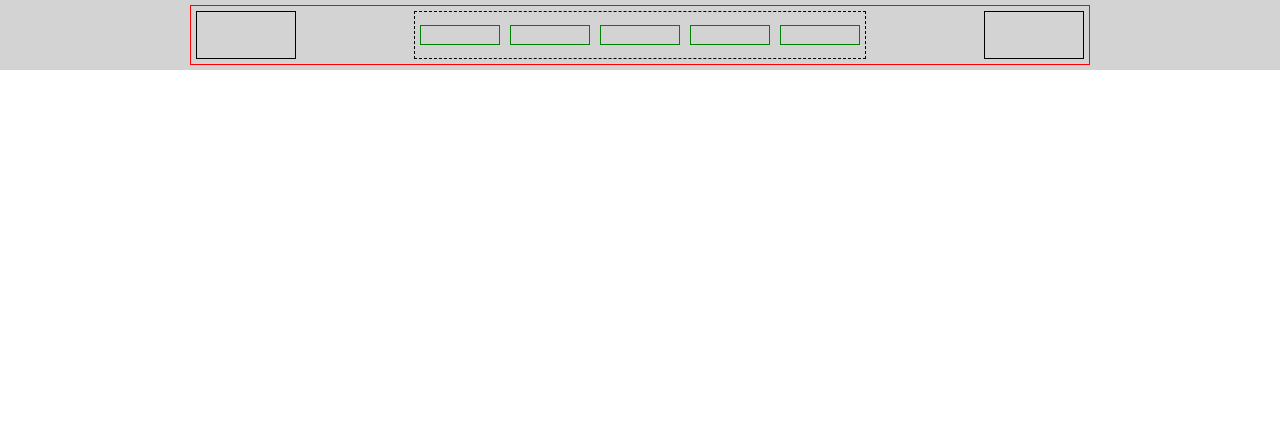
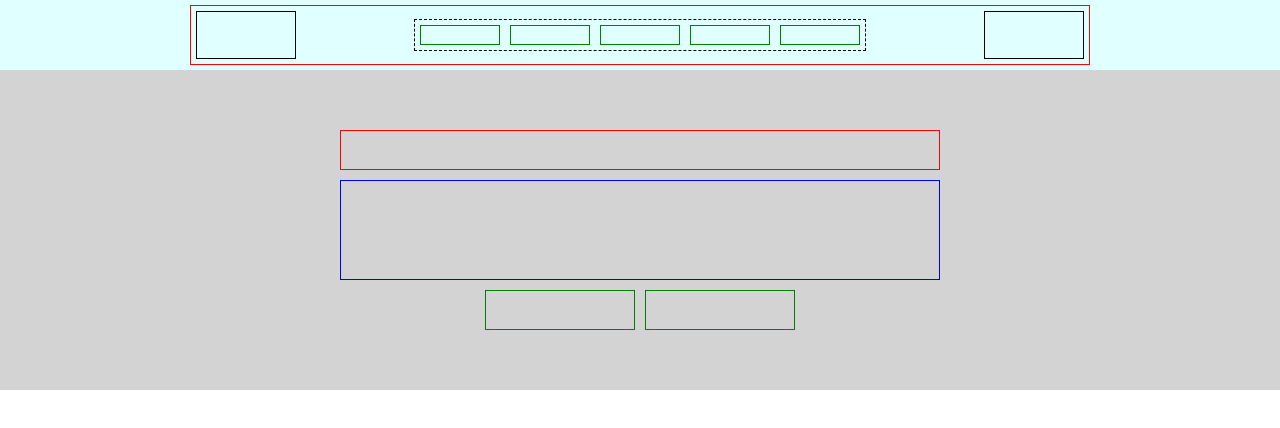
Before and after one commit to martinapiglio/htmlcss-struttura-discord, a plain HTML site: page index.html in a window 1280 px wide. Drawn offline with Linux system fonts and the light colour scheme.

Commit message:
header styling + adjustments nav bar

```diff
--- a/css/style.css
+++ b/css/style.css
@@ -1,17 +1,19 @@
 .container {
     max-width: 900px;
-    margin: 0 auto;
+    margin: auto;
 }
 
 .flex-row {
     display: flex;
     flex-direction: row;
     justify-content: space-between;
+    align-items: center;
+    gap: 10px;
 }
 
 nav {
-    background-color: lightgrey; /* random colour, to be adj in final layout */
-    height: 70px; /* random size, to be adj in final layout */
+    background-color:lightcyan; /* random colour, to be adj in final layout */
+    height: 70px;
     padding: 5px; /* to be deleted in final layout */
 }
 
@@ -23,20 +25,50 @@ nav {
 
 #logo, #login{
     border: 1px solid black; /* to be deleted in final layout */
-    width: 100px; /* random size, to be adj in final layout */
+    width: 100px;
+    height: 100%;
 }
 
- #search-bar ul {
+ #links-bar ul {
     border: 1px dashed black; /* to be deleted in final layout */
     list-style-type: none;
     padding: 5px; /* to be deleted in final layout */
-    gap: 10px;
     height: 100%;
-    align-items: center;
 }
 
-#search-bar ul li {
+#links-bar ul li {
     border: 1px solid green;
-    width: 80px; /* random size, to be adj in final layout */
-    height: 20px; /* random size, to be adj in final layout */
+    width: 80px;
+    height: 20px;
 }
+
+header {
+    background-color: lightgray; /* random colour, to be adj in final layout */
+    padding-top: 60px;
+    padding-bottom: 60px;
+}
+
+.flex-column {
+    display: flex;
+    flex-direction: column;
+    align-items: center;
+    gap: 10px;
+}
+
+h1 {
+    border: 1px solid red;
+    width: 600px;
+    height: 40px;
+}
+
+p {
+    border: 1px solid blue;
+    width: 600px;
+    height: 100px;
+}
+
+#download-button, #open-button {
+    border: 1px solid green;
+    width: 150px;
+    height: 40px;
+}
--- a/index.html
+++ b/index.html
@@ -15,8 +15,8 @@
         <nav>
             <div class="inner-nav container flex-row">
                 <div id="logo"></div>
-                <div id="search-bar">
-                    <ul class="search-list flex-row">
+                <div id="links-bar">
+                    <ul class="flex-row">
                         <li></li>
                         <li></li>
                         <li></li>
@@ -29,7 +29,14 @@
         </nav>
 
         <header>
-
+            <div class="inner-header container flex-column">
+                <h1></h1>
+                <p></p>
+                <div class="buttons flex-row">
+                    <div id="download-button"></div>
+                    <div id="open-button"></div>
+                </div>
+            </div>
         </header>
 
         <main>
```
